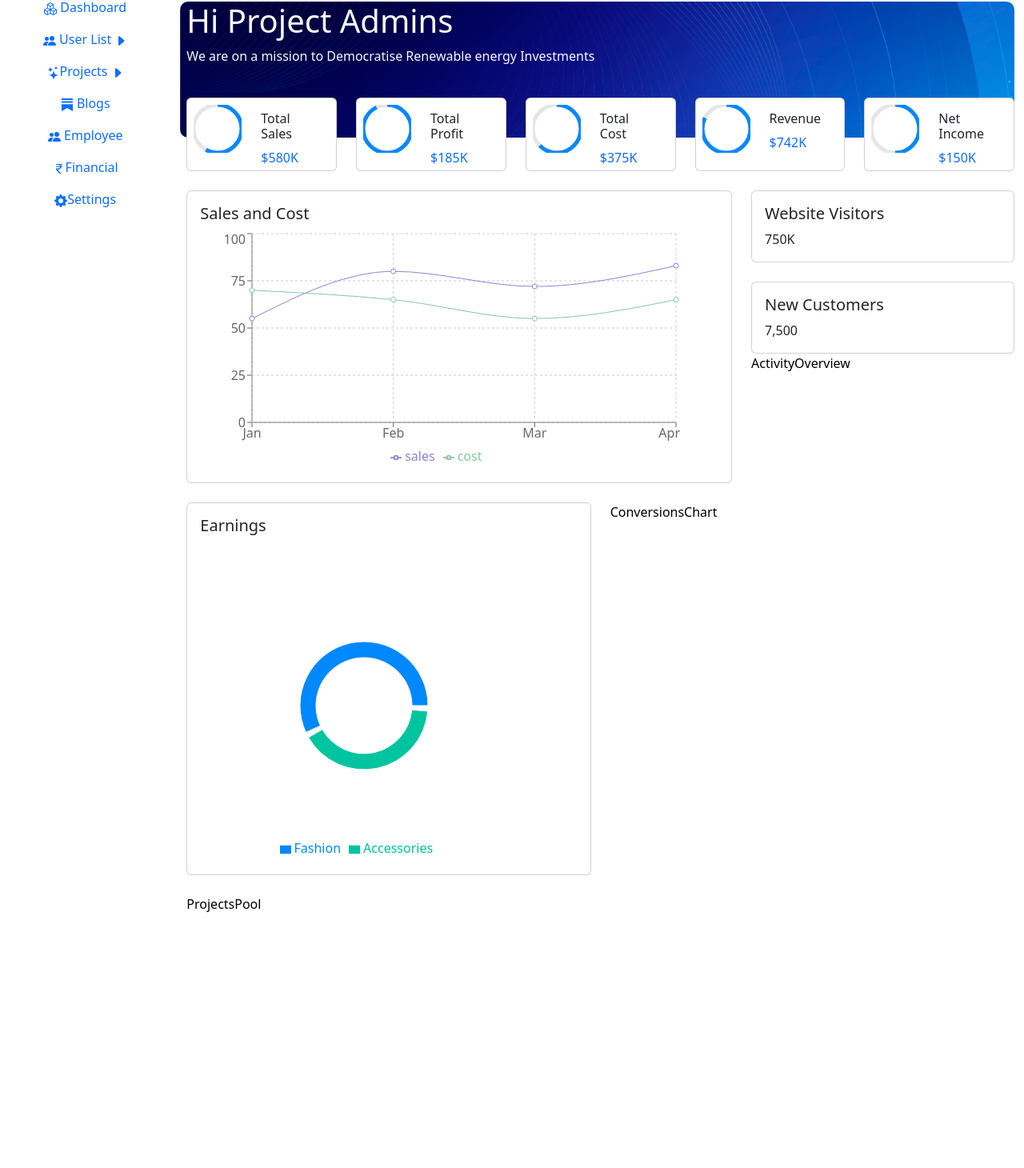
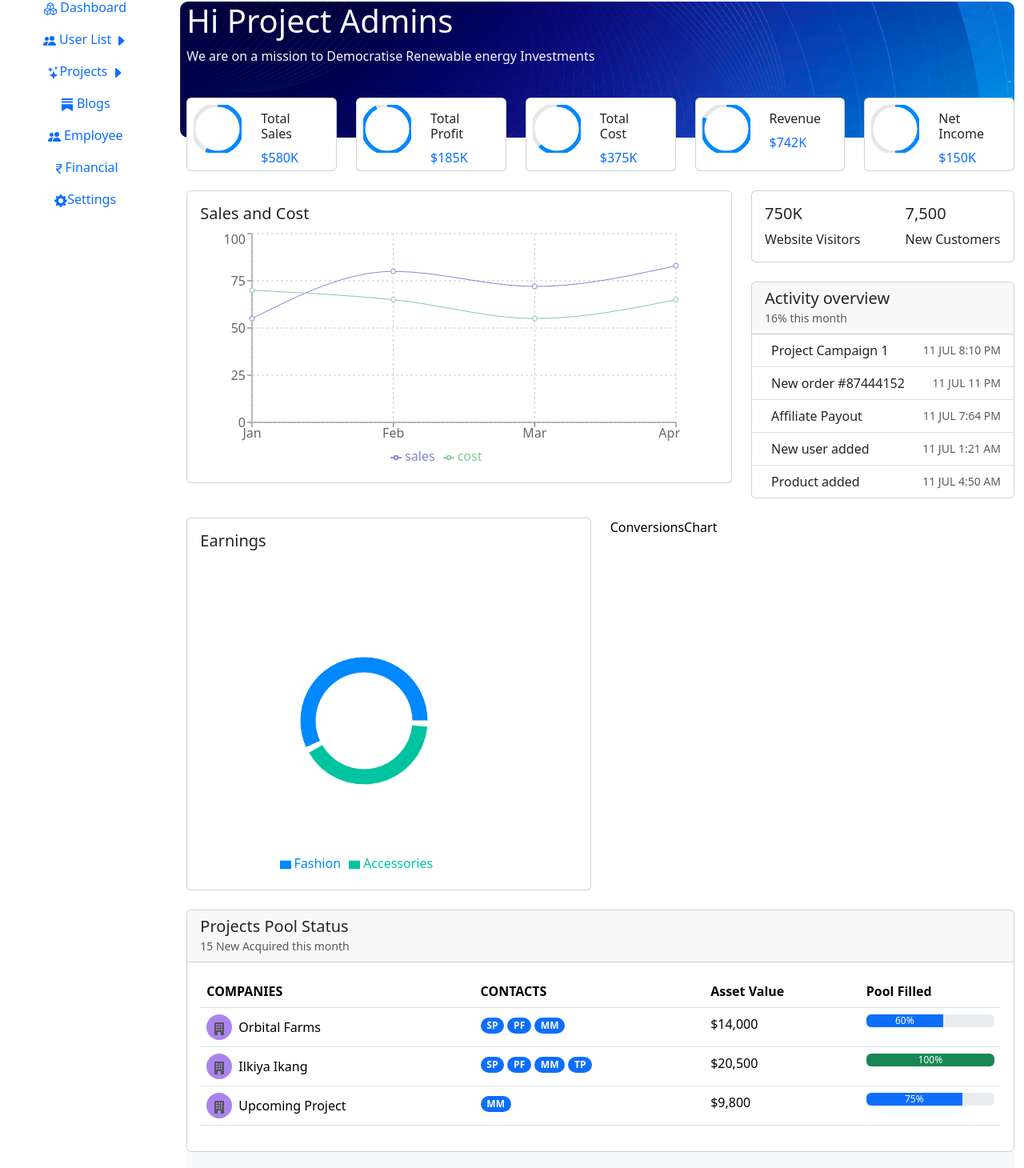
Before and after one commit to siddharthbehera/Frontend-Kaliba, a React (Create React App) app: page /home in a window 1280 px wide. Shown: the part 65-1525 px from the top of the page at 80% size. Before the commit the page ends 1207 px from the top, so only its background shows below. Built offline with nearby package versions, Linux system fonts and the light colour scheme.

Commit message:
Progressing toward completion

```diff
--- a/src/App.css
+++ b/src/App.css
@@ -10,8 +10,23 @@
   height: 90px;
 }
 
-.SideBarButton:hover { background-color: #00b3db;
+.SideBarButton:hover { background-color: #50d1f1;
   border-radius: 10px;
-  border-color: blue;
-  color: white;
+  border-color: rgb(5, 5, 88);
 }
+
+/* .nav-link:hover {
+  color: whitesmoke  !important;
+} */
+
+
+.avatar-icon {
+  width: 32px;
+  height: 32px;
+  background-color: #a984ec;
+  border-radius: 50%;
+  display: flex;
+  justify-content: center;
+  align-items: center;
+  color: #555;
+}
--- a/src/Components/Cards&Charts/ActivityOverview.js
+++ b/src/Components/Cards&Charts/ActivityOverview.js
@@ -1,9 +1,56 @@
-import React from 'react'
+import React from 'react';
 
 const ActivityOverview = () => {
+  const activities = [
+    {
+      id: 1,
+      title: 'Project Campaign 1',
+      timestamp: '11 JUL 8:10 PM',
+    },
+    {
+      id: 2,
+      title: 'New order #87444152',
+      timestamp: '11 JUL 11 PM',
+    },
+    {
+      id: 3,
+      title: 'Affiliate Payout',
+      timestamp: '11 JUL 7:64 PM',
+    },
+    {
+      id: 4,
+      title: 'New user added',
+      timestamp: '11 JUL 1:21 AM',
+    },
+    {
+      id: 5,
+      title: 'Product added',
+      timestamp: '11 JUL 4:50 AM',
+    },
+  ];
+
   return (
-    <div>ActivityOverview</div>
-  )
-}
+    <div className="card mt-4">
+      <div className="card-header">
+        <h5 className="mb-0">Activity overview</h5>
+        <small className="text-muted">16% this month</small>
+      </div>
+      <ul className="list-group list-group-flush">
+        {activities.map((activity) => (
+          <li key={activity.id} className="list-group-item">
+            <div className="d-flex justify-content-between align-items-center">
+              <div>
+                <i className="bi bi-circle-fill me-2 text-primary"></i>
+                {activity.title}
+              </div>
+              <small className="text-muted">{activity.timestamp}</small>
+            </div>
+          </li>
+        ))}
+      </ul>
+    </div>
 
-export default ActivityOverview
+  );
+};
+
+export default ActivityOverview;
--- a/src/Components/Cards&Charts/ProjectsPool.js
+++ b/src/Components/Cards&Charts/ProjectsPool.js
@@ -1,9 +1,90 @@
-import React from 'react'
+import React from 'react';
+
+import { BuildingFill} from 'react-bootstrap-icons';
 
 const ProjectsPool = () => {
+  const projects = [
+    {
+      id: 1,
+      company: 'Orbital Farms',
+      contacts: ['SP', 'PF', 'MM'],
+      assetValue: 14000,
+      poolFilled: 60,
+    },
+    {
+      id: 2,
+      company: 'Ilkiya Ikang',
+      contacts: ['SP', 'PF', 'MM', 'TP'],
+      assetValue: 20500,
+      poolFilled: 100,
+    },
+    {
+      id: 3,
+      company: 'Upcoming Project',
+      contacts: ['MM'],
+      assetValue: 9800,
+      poolFilled: 75,
+    },
+  ];
+
   return (
-    <div>ProjectsPool</div>
-  )
-}
+    <div className="card mt-4">
+      <div className="card-header">
+        <h5 className="mb-0">Projects Pool Status</h5>
+        <small className="text-muted">15 New Acquired this month</small>
+      </div>
+      <div className="card-body">
+        <table className="table table-border">
+          <thead>
+            <tr>
+              <th>COMPANIES</th>
+              <th>CONTACTS</th>
+              <th>Asset Value</th>
+              <th>Pool Filled</th>
+            </tr>
+          </thead>
+          <tbody>
+            {projects.map((project) => (
+              <tr key={project.id}>
+                <td>
+                  <div className="d-flex align-items-center">
+                    <div className="avatar-icon me-2">
+                      <i><BuildingFill/></i>
+                    </div>
+                    {project.company}
+                  </div>
+                </td>
+                <td>
+                  {project.contacts.map((contact, index) => (
+                    <span key={index} className="badge rounded-pill bg-primary me-1">
+                      {contact}
+                    </span>
+                  ))}
+                </td>
+                <td>${project.assetValue.toLocaleString()}</td>
+                <td>
+                  <div className="progress">
+                    <div
+                      className={`progress-bar ${
+                        project.poolFilled === 100 ? 'bg-success' : 'bg-primary'
+                      }`}
+                      role="progressbar"
+                      style={{ width: `${project.poolFilled}%` }}
+                      aria-valuenow={project.poolFilled}
+                      aria-valuemin="0"
+                      aria-valuemax="100"
+                    >
+                      {project.poolFilled}%
+                    </div>
+                  </div>
+                </td>
+              </tr>
+            ))}
+          </tbody>
+        </table>
+      </div>
+    </div>
+  );
+};
 
-export default ProjectsPool
+export default ProjectsPool;
--- a/src/Components/Dashboard.js
+++ b/src/Components/Dashboard.js
@@ -11,6 +11,7 @@ import backgroundImage from './01.jpg';
 import Container from 'react-bootstrap/Container';
 import Row from 'react-bootstrap/Row';
 import Col from 'react-bootstrap/Col';
+import Footer from './Footer';
 
 const Dashboard = () => {
 
@@ -48,20 +49,26 @@ const Dashboard = () => {
           <SalesChart />
         </div>
         <div className="col-md-4">
-          <div className="card">
-            <div className="card-body">
-              <h5 className="card-title">Website Visitors</h5>
-              <p className="card-text">750K</p>
-            </div>
-          </div>
-          <div className="card mt-4">
-            <div className="card-body">
-              <h5 className="card-title">New Customers</h5>
-              <p className="card-text">7,500</p>
-            </div>
+        <div className="card">
+            <Row>
+                <Col>
+                    <div className="card-body">
+                    <h5 className="card-title">750K</h5>
+                    <p className="card-text">Website Visitors</p>
+                    </div>
+                </Col>
+                <Col>
+                    <div className="card-body">
+                    <h5 className="card-title">7,500</h5>
+                    <p className="card-text">New Customers</p>
+                    </div>
+                 </Col>
+          </Row>
           </div>
           <ActivityOverview />
-        </div>
+          </div>
+
+
       </div>
       <div className="row mb-4">
         <div className="col-md-6">
@@ -72,6 +79,7 @@ const Dashboard = () => {
         </div>
       </div>
       <ProjectsPool />
+      <Footer/>
     </div>
     </div>
   );
--- /dev/null
+++ b/src/Components/Footer.js
@@ -0,0 +1,27 @@
+import React from 'react';
+
+const Footer = () => {
+  return (
+    <footer className="bg-light py-3">
+      <div className="container">
+        <div className="row">
+          <div className="col-md-6">
+            <div className="d-flex">
+              <a href="#" className="text-dark text-decoration-none me-3">
+                Privacy Policy
+              </a>
+              <a href="#" className="text-dark text-decoration-none">
+                Terms of Use
+              </a>
+            </div>
+          </div>
+          <div className="col-md-6 text-end">
+            <span className="text-muted">© 2024 EFW Super Admin UI</span>
+          </div>
+        </div>
+      </div>
+    </footer>
+  );
+};
+
+export default Footer;
--- a/src/Components/Sidebar.js
+++ b/src/Components/Sidebar.js
@@ -22,7 +22,7 @@ const Sidebar = () => {
       </div> */}
       <ul className="nav flex-column w-100">
         <li className="nav-item" class="d-flex justify-content-center SideBarButton">
-          <a className="nav-link active"  href="#" ><Boxes/> Dashboard</a>
+          <a className="nav-link active"  href="#"><Boxes/> Dashboard</a>
         </li>
         <li className="nav-item" class="d-flex justify-content-center SideBarButton">
           <a className="nav-link"onClick={toggleSubMenu1}><PeopleFill/> User List <CaretRightFill/></a>
```
